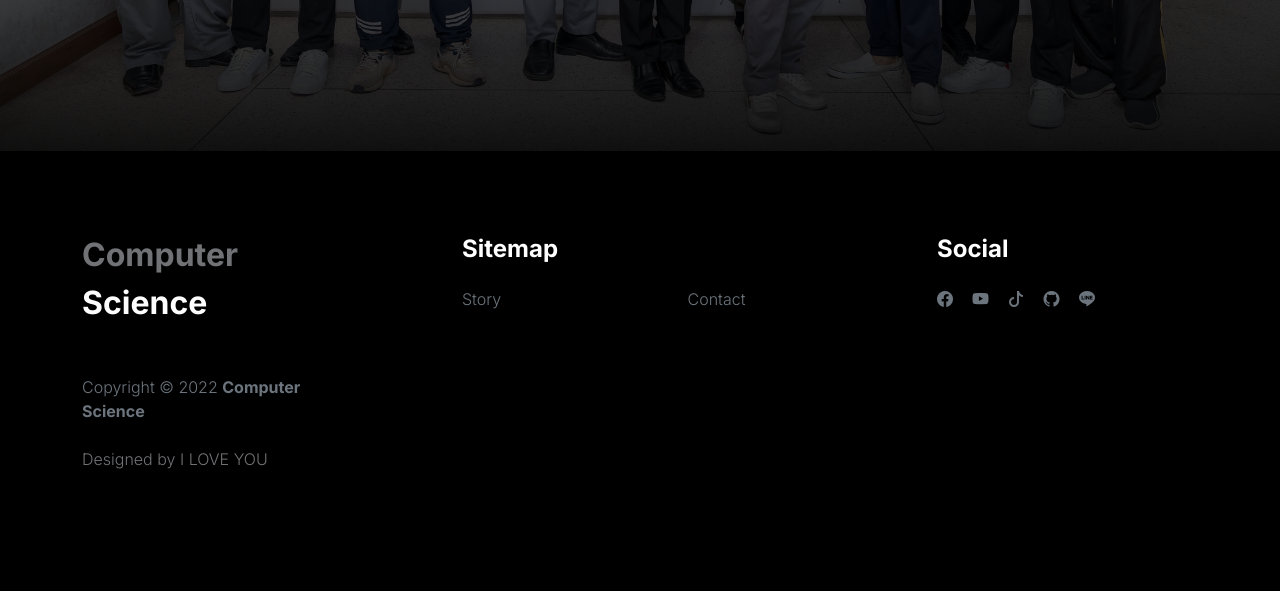
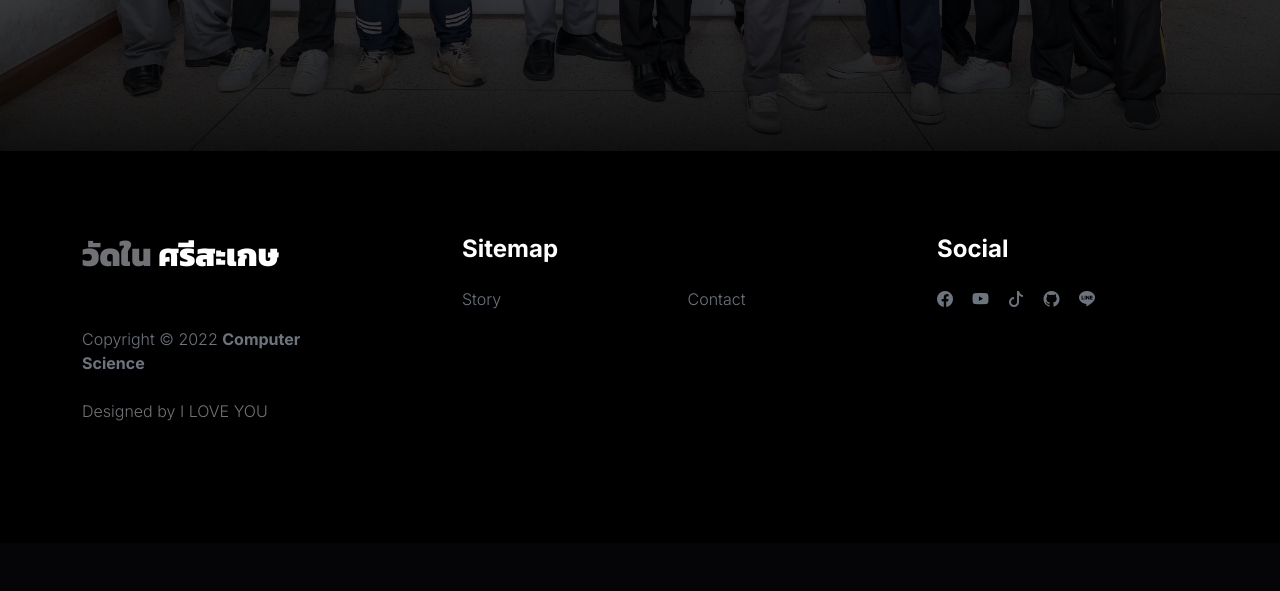
Before and after one commit to Jamboon007/clonebuch, a Django app: page /about in a window 1280 px wide. Shown: the part 659-1250 px from the top of the page. After the commit the page ends 1080 px from the top, so only its background shows below. Run offline with Django 4.2, Linux system fonts and the light colour scheme; some libraries are stand-ins or nearby versions.

Commit message:
Update base.html

```diff
--- a/templates/base.html
+++ b/templates/base.html
@@ -93,7 +93,7 @@ https://www.tooplate.com/view/2127-little-fashion
                 <div class="row">
 
                     <div class="col-lg-3 col-10 me-auto mb-4">
-                        <h4 class="text-white mb-3"><a href="index.html">Computer</a> Science</h4>
+                        <h4 class="text-white mb-3 ple8"><a href="index.html">วัดใน</a> ศรีสะเกษ</h4>
                         <p class="copyright-text text-muted mt-lg-5 mb-4 mb-lg-0">Copyright © 2022 <strong>Computer Science</strong></p><br>
                         <p class="copyright-text">Designed by <a href="https://www.tooplate.com/" target="_blank">I LOVE YOU</a></p>
                     </div>
```
